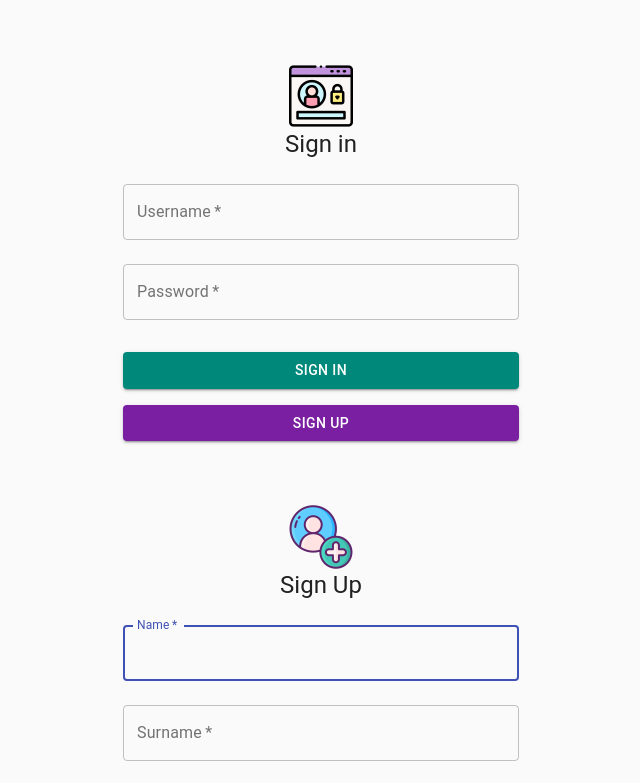
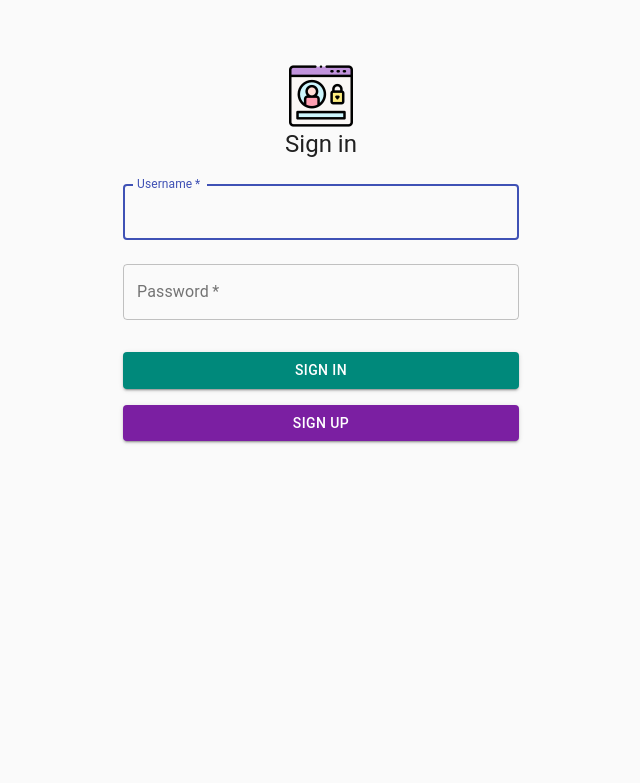
Before and after one commit to tunahanpnr/klubber-webapp, a React (Create React App) app in the folder klubber/src/main/webapp/: page / in a window 1280 px wide. Shown: the top 783 px of the page, without its empty margins (319-959 px from the left). Built offline with nearby package versions, Linux system fonts and the light colour scheme.

Commit message:
Routing added..

```diff
--- a/klubber/src/main/webapp/src/App.js
+++ b/klubber/src/main/webapp/src/App.js
@@ -1,13 +1,14 @@
-import React from 'react';
-import Login from "./components/auth/login/Login";
-import Signup from "./components/auth/signup/Signup";
+import React from "react";
+import AUTH_ROUTES, {RenderRoutes} from "./components/Route/AUTH_ROUTES";
+import {BrowserRouter} from "react-router-dom";
 
 function App() {
     return (
-        <div className="App">
-            <Login/>
-            <Signup/>
-        </div>
+        <BrowserRouter>
+                <div className="App">
+                    <RenderRoutes routes={AUTH_ROUTES}/>
+                </div>
+        </BrowserRouter>
     );
 }
 
--- /dev/null
+++ b/klubber/src/main/webapp/src/components/Route/AUTH_ROUTES.js
@@ -0,0 +1,59 @@
+import React from "react";
+import {Route, Switch} from "react-router-dom";
+import Login from "../auth/login/Login";
+import Signup from "../auth/signup/Signup";
+
+const AUTH_ROUTES = [
+    { path: "/", key: "ROOT", exact: true, component: () => <Login/> },
+    { path: "/login", key: "LOGIN", exact: true, component: () => <Login/> },
+    { path: "/signup", key: "SIGNUP", exact: true, component: () => <Signup/> },
+    // {
+    //     path: "/app",
+    //     key: "APP",
+    //     component: () => <h1>App</h1>,
+    //     routes: [
+    //         {
+    //             path: "/app",
+    //             key: "APP_ROOT",
+    //             exact: true,
+    //             component: () => <h1>App Index</h1>,
+    //         },
+    //         {
+    //             path: "/app/page",
+    //             key: "APP_PAGE",
+    //             exact: true,
+    //             component: () => <h1>App Page</h1>,
+    //         },
+    //     ],
+    // },
+];
+
+/**
+ * Render a route with potential sub routes
+ */
+function RouteWithSubRoutes(route) {
+    return (
+        <Route
+            path={route.path}
+            exact={route.exact}
+            render={props => <route.component {...props} routes={route.routes} />}
+        />
+    );
+}
+
+/**
+ * Use this component for any new section of routes (any config object that has a "routes" property
+ */
+export function RenderRoutes({ routes }) {
+    return (
+        <Switch>
+            {routes.map((route, i) => {
+                return <RouteWithSubRoutes key={route.key} {...route} />;
+            })}
+            <Route component={() => <h1>Not Found!</h1>} />
+        </Switch>
+    );
+}
+
+
+export default AUTH_ROUTES;
```
